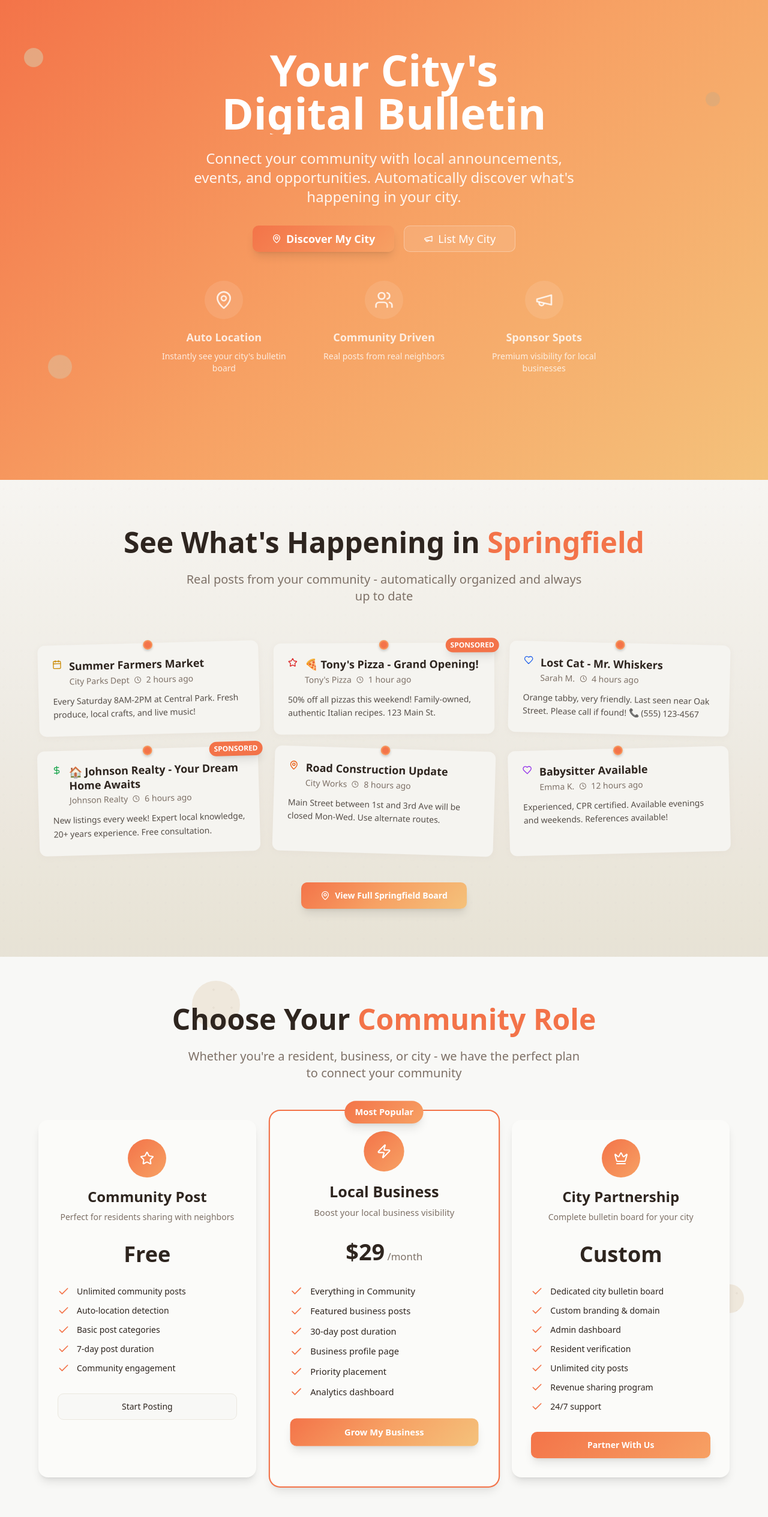
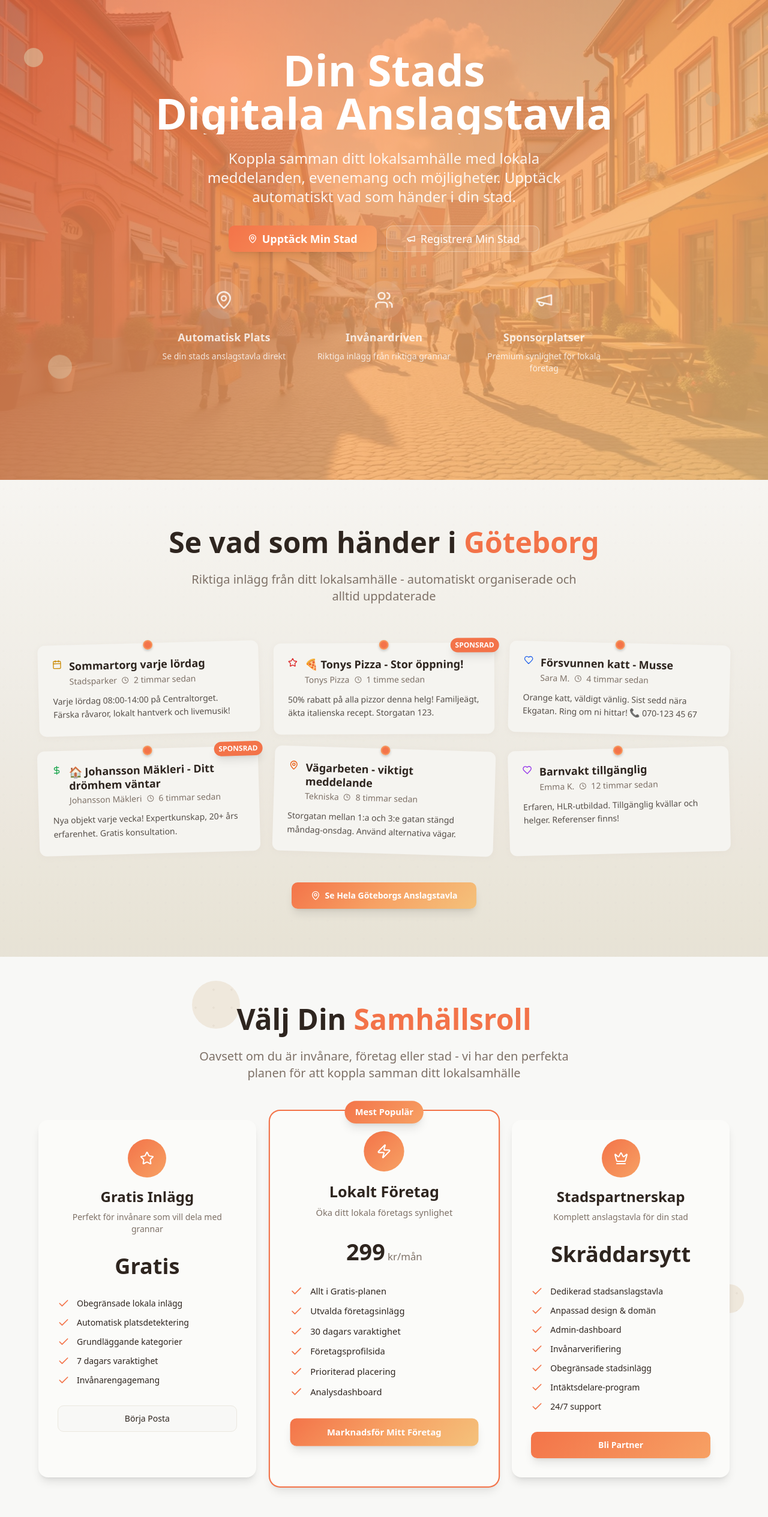
Before and after one commit to oscarkarbin/city-spotlight-board, a React (Vite) app: page / in a window 1280 px wide. Shown: the top 2529 px of the page at 60% size. Built offline with nearby package versions, Linux system fonts and the light colour scheme.

Commit message:
Translate page to Swedish
Translate all website text to Swedish. Ensure clarity and readability of the text. Add relevant images to enhance the visual appeal.

```diff
--- a/index.html
+++ b/index.html
@@ -3,8 +3,8 @@
   <head>
     <meta charset="UTF-8" />
     <meta name="viewport" content="width=device-width, initial-scale=1.0" />
-    <title>CityBoard - Your Local Digital Bulletin Board</title>
-    <meta name="description" content="Connect your community with local announcements, events, and opportunities. Auto-discover what's happening in your city with CityBoard." />
+    <title>StadstavlasSE - Din Lokala Digitala Anslagstavla</title>
+    <meta name="description" content="Koppla samman ditt lokalsamhälle med lokala meddelanden, evenemang och möjligheter. Upptäck automatiskt vad som händer i din stad med StadstavlasSE." />
     <meta name="author" content="Lovable" />
 
     <meta property="og:title" content="c2b068e2-228c-4e1a-8b22-fbc668d5cf0c" />
--- a/src/components/BulletinDemo.tsx
+++ b/src/components/BulletinDemo.tsx
@@ -6,10 +6,10 @@ const BulletinDemo = () => {
     {
       id: 1,
       type: "event",
-      title: "Summer Farmers Market",
-      content: "Every Saturday 8AM-2PM at Central Park. Fresh produce, local crafts, and live music!",
-      author: "City Parks Dept",
-      time: "2 hours ago",
+      title: "Sommartorg varje lördag",
+      content: "Varje lördag 08:00-14:00 på Centraltorget. Färska råvaror, lokalt hantverk och livemusik!",
+      author: "Stadsparker",
+      time: "2 timmar sedan",
       sponsored: false,
       color: "bg-yellow-100 border-yellow-200",
       icon: <Calendar className="w-4 h-4 text-yellow-600" />
@@ -17,10 +17,10 @@ const BulletinDemo = () => {
     {
       id: 2,
       type: "sponsor",
-      title: "🍕 Tony's Pizza - Grand Opening!",
-      content: "50% off all pizzas this weekend! Family-owned, authentic Italian recipes. 123 Main St.",
-      author: "Tony's Pizza",
-      time: "1 hour ago",
+      title: "🍕 Tonys Pizza - Stor öppning!",
+      content: "50% rabatt på alla pizzor denna helg! Familjeägt, äkta italienska recept. Storgatan 123.",
+      author: "Tonys Pizza",
+      time: "1 timme sedan",
       sponsored: true,
       color: "bg-gradient-to-br from-red-100 to-orange-100 border-red-200",
       icon: <Star className="w-4 h-4 text-red-600" />
@@ -28,10 +28,10 @@ const BulletinDemo = () => {
     {
       id: 3,
       type: "community",
-      title: "Lost Cat - Mr. Whiskers",
-      content: "Orange tabby, very friendly. Last seen near Oak Street. Please call if found! 📞 (555) 123-4567",
-      author: "Sarah M.",
-      time: "4 hours ago",
+      title: "Försvunnen katt - Musse",
+      content: "Orange katt, väldigt vänlig. Sist sedd nära Ekgatan. Ring om ni hittar! 📞 070-123 45 67",
+      author: "Sara M.",
+      time: "4 timmar sedan",
       sponsored: false,
       color: "bg-blue-100 border-blue-200",
       icon: <Heart className="w-4 h-4 text-blue-600" />
@@ -39,10 +39,10 @@ const BulletinDemo = () => {
     {
       id: 4,
       type: "sponsor",
-      title: "🏠 Johnson Realty - Your Dream Home Awaits",
-      content: "New listings every week! Expert local knowledge, 20+ years experience. Free consultation.",
-      author: "Johnson Realty",
-      time: "6 hours ago",
+      title: "🏠 Johansson Mäkleri - Ditt drömhem väntar",
+      content: "Nya objekt varje vecka! Expertkunskap, 20+ års erfarenhet. Gratis konsultation.",
+      author: "Johansson Mäkleri",
+      time: "6 timmar sedan",
       sponsored: true,
       color: "bg-gradient-to-br from-green-100 to-emerald-100 border-green-200",
       icon: <DollarSign className="w-4 h-4 text-green-600" />
@@ -50,10 +50,10 @@ const BulletinDemo = () => {
     {
       id: 5,
       type: "announcement",
-      title: "Road Construction Update",
-      content: "Main Street between 1st and 3rd Ave will be closed Mon-Wed. Use alternate routes.",
-      author: "City Works",
-      time: "8 hours ago",
+      title: "Vägarbeten - viktigt meddelande",
+      content: "Storgatan mellan 1:a och 3:e gatan stängd måndag-onsdag. Använd alternativa vägar.",
+      author: "Tekniska",
+      time: "8 timmar sedan",
       sponsored: false,
       color: "bg-orange-100 border-orange-200",
       icon: <MapPin className="w-4 h-4 text-orange-600" />
@@ -61,10 +61,10 @@ const BulletinDemo = () => {
     {
       id: 6,
       type: "community",
-      title: "Babysitter Available",
-      content: "Experienced, CPR certified. Available evenings and weekends. References available!",
+      title: "Barnvakt tillgänglig",
+      content: "Erfaren, HLR-utbildad. Tillgänglig kvällar och helger. Referenser finns!",
       author: "Emma K.",
-      time: "12 hours ago",
+      time: "12 timmar sedan",
       sponsored: false,
       color: "bg-purple-100 border-purple-200",
       icon: <Heart className="w-4 h-4 text-purple-600" />
@@ -78,11 +78,11 @@ const BulletinDemo = () => {
       <div className="container mx-auto px-6 relative z-10">
         <div className="text-center mb-16">
           <h2 className="text-4xl md:text-5xl font-bold text-foreground mb-6">
-            See What's Happening in
-            <span className="text-primary"> Springfield</span>
+            Se vad som händer i
+            <span className="text-primary"> Göteborg</span>
           </h2>
           <p className="text-xl text-muted-foreground max-w-2xl mx-auto">
-            Real posts from your community - automatically organized and always up to date
+            Riktiga inlägg från ditt lokalsamhälle - automatiskt organiserade och alltid uppdaterade
           </p>
         </div>
 
@@ -101,7 +101,7 @@ const BulletinDemo = () => {
               >
                 {post.sponsored && (
                   <div className="absolute -top-2 -right-2 bg-primary text-primary-foreground text-xs px-2 py-1 rounded-full font-semibold shadow-lg">
-                    SPONSORED
+                    SPONSRAD
                   </div>
                 )}
 
@@ -129,7 +129,7 @@ const BulletinDemo = () => {
           <div className="text-center mt-12">
             <Button variant="sponsor" size="lg">
               <MapPin className="w-5 h-5" />
-              View Full Springfield Board
+              Se Hela Göteborgs Anslagstavla
             </Button>
           </div>
         </div>
--- a/src/components/CitySignup.tsx
+++ b/src/components/CitySignup.tsx
@@ -16,23 +16,23 @@ const CitySignup = () => {
   const benefits = [
     {
       icon: <Users className="w-6 h-6" />,
-      title: "Engage Residents",
-      description: "Give your community a central hub for communication"
+      title: "Engagera Invånare",
+      description: "Ge ditt lokalsamhälle en central plats för kommunikation"
     },
     {
       icon: <Building2 className="w-6 h-6" />,
-      title: "Support Local Business",
-      description: "Help local businesses reach residents effectively"
+      title: "Stöd Lokala Företag",
+      description: "Hjälp lokala företag att nå invånare på ett effektivt sätt"
     },
     {
       icon: <Zap className="w-6 h-6" />,
-      title: "Increase Visibility",
-      description: "Make city announcements and updates more accessible"
+      title: "Öka Synlighet",
+      description: "Gör stadsmeddelanden och uppdateringar mer tillgängliga"
     },
     {
       icon: <MapPin className="w-6 h-6" />,
-      title: "Revenue Share",
-      description: "Earn from sponsored posts and business partnerships"
+      title: "Intäktsdelning",
+      description: "Tjäna på sponsrade inlägg och företagspartnerskap"
     }
   ];
 
@@ -51,12 +51,12 @@ const CitySignup = () => {
         <div className="max-w-6xl mx-auto">
           <div className="text-center mb-16">
             <h2 className="text-4xl md:text-5xl font-bold text-foreground mb-6">
-              Bring Digital Bulletins to
-              <span className="text-primary"> Your City</span>
+              Ta Med Digitala Anslagstavlor till
+              <span className="text-primary"> Din Stad</span>
             </h2>
             <p className="text-xl text-muted-foreground max-w-2xl mx-auto">
-              Partner with us to create a thriving digital community space.
-              Engage residents, support local businesses, and modernize your city's communication.
+              Samarbeta med oss för att skapa ett blomstrande digitalt samhällsutrymme.
+              Engagera invånare, stöd lokala företag och modernisera din stads kommunikation.
             </p>
           </div>
 
@@ -64,7 +64,7 @@ const CitySignup = () => {
             {/* Benefits */}
             <div className="space-y-8">
               <h3 className="text-2xl font-bold text-foreground mb-8">
-                Why Cities Love Our Platform
+                Därför älskar städer vår plattform
               </h3>
 
               {benefits.map((benefit, index) => (
@@ -91,22 +91,22 @@ const CitySignup = () => {
                   <Building2 className="w-8 h-8" />
                 </div>
                 <h3 className="text-2xl font-bold text-foreground mb-2">
-                  Get Your City Started
+                  Kom igång med din stad
                 </h3>
                 <p className="text-muted-foreground">
-                  Join hundreds of cities already connecting their communities
+                  Anslut dig till hundratals städer som redan kopplar samman sina lokalsamhällen
                 </p>
               </div>
 
               <form onSubmit={handleSubmit} className="space-y-6">
                 <div>
                   <label htmlFor="cityName" className="block text-sm font-medium text-foreground mb-2">
-                    City Name
+                    Stadsnamn
                   </label>
                   <Input
                     id="cityName"
                     type="text"
-                    placeholder="Springfield"
+                    placeholder="Göteborg"
                     value={cityName}
                     onChange={(e) => setCityName(e.target.value)}
                     className="w-full"
@@ -116,12 +116,12 @@ const CitySignup = () => {
 
                 <div>
                   <label htmlFor="email" className="block text-sm font-medium text-foreground mb-2">
-                    Official Contact Email
+                    Officiell kontakt-e-post
                   </label>
                   <Input
                     id="email"
                     type="email"
-                    placeholder="mayor@springfield.gov"
+                    placeholder="borgmastare@goteborg.se"
                     value={email}
                     onChange={(e) => setEmail(e.target.value)}
                     className="w-full"
@@ -131,11 +131,11 @@ const CitySignup = () => {
 
                 <Button type="submit" variant="hero" className="w-full" size="lg">
                   <MapPin className="w-5 h-5" />
-                  Request City Partnership
+                  Begär Stadspartnerskap
                 </Button>
 
                 <p className="text-xs text-muted-foreground text-center">
-                  We'll contact you within 24 hours to discuss your city's digital bulletin board
+                  Vi kontaktar dig inom 24 timmar för att diskutera din stads digitala anslagstavla
                 </p>
               </form>
             </div>
@@ -145,19 +145,19 @@ const CitySignup = () => {
           <div className="mt-16 grid grid-cols-1 md:grid-cols-4 gap-8 text-center">
             <div>
               <div className="text-3xl font-bold text-primary mb-2">150+</div>
-              <div className="text-muted-foreground">Partner Cities</div>
+              <div className="text-muted-foreground">Partnerstäder</div>
             </div>
             <div>
-              <div className="text-3xl font-bold text-primary mb-2">2.5M+</div>
-              <div className="text-muted-foreground">Community Posts</div>
+              <div className="text-3xl font-bold text-primary mb-2">2,5M+</div>
+              <div className="text-muted-foreground">Lokalsamhälls-inlägg</div>
             </div>
             <div>
               <div className="text-3xl font-bold text-primary mb-2">85%</div>
-              <div className="text-muted-foreground">Resident Engagement</div>
+              <div className="text-muted-foreground">Invånarengagemang</div>
             </div>
             <div>
-              <div className="text-3xl font-bold text-primary mb-2">$50K+</div>
-              <div className="text-muted-foreground">Avg. Monthly Revenue</div>
+              <div className="text-3xl font-bold text-primary mb-2">500K+</div>
+              <div className="text-muted-foreground">Kr mån-intäkt i snitt</div>
             </div>
           </div>
         </div>
--- a/src/components/Hero.tsx
+++ b/src/components/Hero.tsx
@@ -1,9 +1,16 @@
 import { Button } from "@/components/ui/button";
 import { MapPin, Users, Megaphone } from "lucide-react";
+import heroImage from "@/assets/swedish-city-hero.jpg";
 
 const Hero = () => {
   return (
     <section className="min-h-screen bg-gradient-hero relative overflow-hidden">
+      {/* Background hero image */}
+      <div
+        className="absolute inset-0 bg-cover bg-center bg-no-repeat opacity-20"
+        style={{ backgroundImage: `url(${heroImage})` }}
+      ></div>
+
       {/* Floating cork elements */}
       <div className="absolute inset-0 pointer-events-none">
         <div className="absolute top-20 left-10 w-8 h-8 bg-cork rounded-full opacity-60 float-animation"></div>
@@ -14,25 +21,25 @@ const Hero = () => {
       <div className="container mx-auto px-6 py-20 flex flex-col items-center text-center relative z-10">
         <div className="max-w-4xl mx-auto">
           <h1 className="text-5xl md:text-7xl font-bold text-primary-foreground mb-6 leading-tight">
-            Your City's
+            Din Stads
             <span className="block bg-gradient-to-r from-white to-primary-foreground bg-clip-text text-transparent">
-              Digital Bulletin
+              Digitala Anslagstavla
             </span>
           </h1>
 
           <p className="text-xl md:text-2xl text-primary-foreground/90 mb-8 max-w-2xl mx-auto leading-relaxed">
-            Connect your community with local announcements, events, and opportunities.
-            Automatically discover what's happening in your city.
+            Koppla samman ditt lokalsamhälle med lokala meddelanden, evenemang och möjligheter.
+            Upptäck automatiskt vad som händer i din stad.
           </p>
 
           <div className="flex flex-col sm:flex-row gap-4 justify-center mb-12">
             <Button variant="hero" size="lg" className="text-lg px-8 py-4">
               <MapPin className="w-5 h-5" />
-              Discover My City
+              Upptäck Min Stad
             </Button>
             <Button variant="outline" size="lg" className="text-lg px-8 py-4 bg-white/10 border-white/30 text-white hover:bg-white/20">
               <Megaphone className="w-5 h-5" />
-              List My City
+              Registrera Min Stad
             </Button>
           </div>
 
@@ -42,24 +49,24 @@ const Hero = () => {
               <div className="w-16 h-16 bg-white/10 rounded-full flex items-center justify-center mb-4">
                 <MapPin className="w-8 h-8" />
               </div>
-              <h3 className="font-semibold text-lg mb-2">Auto Location</h3>
-              <p className="text-sm">Instantly see your city's bulletin board</p>
+              <h3 className="font-semibold text-lg mb-2">Automatisk Plats</h3>
+              <p className="text-sm">Se din stads anslagstavla direkt</p>
             </div>
 
             <div className="flex flex-col items-center text-primary-foreground/80">
               <div className="w-16 h-16 bg-white/10 rounded-full flex items-center justify-center mb-4">
                 <Users className="w-8 h-8" />
               </div>
-              <h3 className="font-semibold text-lg mb-2">Community Driven</h3>
-              <p className="text-sm">Real posts from real neighbors</p>
+              <h3 className="font-semibold text-lg mb-2">Invånardriven</h3>
+              <p className="text-sm">Riktiga inlägg från riktiga grannar</p>
             </div>
 
             <div className="flex flex-col items-center text-primary-foreground/80">
               <div className="w-16 h-16 bg-white/10 rounded-full flex items-center justify-center mb-4">
                 <Megaphone className="w-8 h-8" />
               </div>
-              <h3 className="font-semibold text-lg mb-2">Sponsor Spots</h3>
-              <p className="text-sm">Premium visibility for local businesses</p>
+              <h3 className="font-semibold text-lg mb-2">Sponsorplatser</h3>
+              <p className="text-sm">Premium synlighet för lokala företag</p>
             </div>
           </div>
         </div>
--- a/src/components/PricingSection.tsx
+++ b/src/components/PricingSection.tsx
@@ -4,53 +4,53 @@ import { Check, Crown, Star, Zap } from "lucide-react";
 const PricingSection = () => {
   const plans = [
     {
-      name: "Community Post",
-      price: "Free",
-      description: "Perfect for residents sharing with neighbors",
+      name: "Gratis Inlägg",
+      price: "Gratis",
+      description: "Perfekt för invånare som vill dela med grannar",
       features: [
-        "Unlimited community posts",
-        "Auto-location detection",
-        "Basic post categories",
-        "7-day post duration",
-        "Community engagement"
+        "Obegränsade lokala inlägg",
+        "Automatisk platsdetektering",
+        "Grundläggande kategorier",
+        "7 dagars varaktighet",
+        "Invånarengagemang"
       ],
-      buttonText: "Start Posting",
+      buttonText: "Börja Posta",
       buttonVariant: "outline" as const,
       popular: false,
       icon: <Star className="w-6 h-6" />
     },
     {
-      name: "Local Business",
-      price: "$29",
-      period: "/month",
-      description: "Boost your local business visibility",
+      name: "Lokalt Företag",
+      price: "299",
+      period: " kr/mån",
+      description: "Öka ditt lokala företags synlighet",
       features: [
-        "Everything in Community",
-        "Featured business posts",
-        "30-day post duration",
-        "Business profile page",
-        "Priority placement",
-        "Analytics dashboard"
+        "Allt i Gratis-planen",
+        "Utvalda företagsinlägg",
+        "30 dagars varaktighet",
+        "Företagsprofilsida",
+        "Prioriterad placering",
+        "Analysdashboard"
       ],
-      buttonText: "Grow My Business",
+      buttonText: "Marknadsför Mitt Företag",
       buttonVariant: "sponsor" as const,
       popular: true,
       icon: <Zap className="w-6 h-6" />
     },
     {
-      name: "City Partnership",
-      price: "Custom",
-      description: "Complete bulletin board for your city",
+      name: "Stadspartnerskap",
+      price: "Skräddarsytt",
+      description: "Komplett anslagstavla för din stad",
       features: [
-        "Dedicated city bulletin board",
-        "Custom branding & domain",
-        "Admin dashboard",
-        "Resident verification",
-        "Unlimited city posts",
-        "Revenue sharing program",
+        "Dedikerad stadsanslagstavla",
+        "Anpassad design & domän",
+        "Admin-dashboard",
+        "Invånarverifiering",
+        "Obegränsade stadsinlägg",
+        "Intäktsdelare-program",
         "24/7 support"
       ],
-      buttonText: "Partner With Us",
+      buttonText: "Bli Partner",
       buttonVariant: "hero" as const,
       popular: false,
       icon: <Crown className="w-6 h-6" />
@@ -68,11 +68,11 @@ const PricingSection = () => {
       <div className="container mx-auto px-6 relative z-10">
         <div className="text-center mb-16">
           <h2 className="text-4xl md:text-5xl font-bold text-foreground mb-6">
-            Choose Your
-            <span className="text-primary"> Community Role</span>
+            Välj Din
+            <span className="text-primary"> Samhällsroll</span>
           </h2>
           <p className="text-xl text-muted-foreground max-w-2xl mx-auto">
-            Whether you're a resident, business, or city - we have the perfect plan to connect your community
+            Oavsett om du är invånare, företag eller stad - vi har den perfekta planen för att koppla samman ditt lokalsamhälle
           </p>
         </div>
 
@@ -89,7 +89,7 @@ const PricingSection = () => {
               {plan.popular && (
                 <div className="absolute -top-4 left-1/2 transform -translate-x-1/2">
                   <div className="bg-gradient-primary text-primary-foreground px-4 py-2 rounded-full text-sm font-semibold shadow-lg">
-                    Most Popular
+                    Mest Populär
                   </div>
                 </div>
               )}
@@ -133,10 +133,10 @@ const PricingSection = () => {
 
         <div className="text-center mt-16">
           <p className="text-muted-foreground mb-4">
-            Questions about pricing or need a custom solution?
+            Frågor om priser eller behöver en skräddarsydd lösning?
           </p>
           <Button variant="link" className="text-primary hover:text-primary-glow">
-            Contact our team →
+            Kontakta vårt team →
           </Button>
         </div>
       </div>
```
Also changed, not shown: src/assets/bulletin-board-icon.jpg (added), src/assets/swedish-city-hero.jpg (added).
